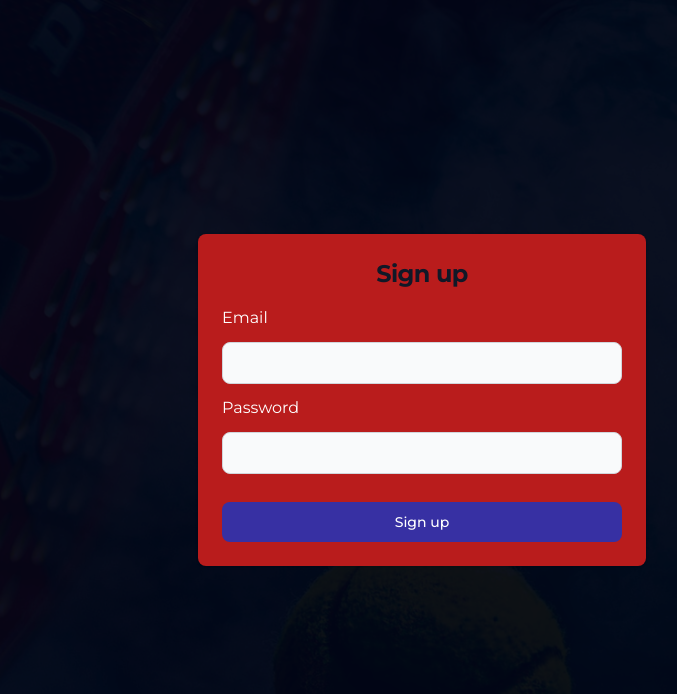
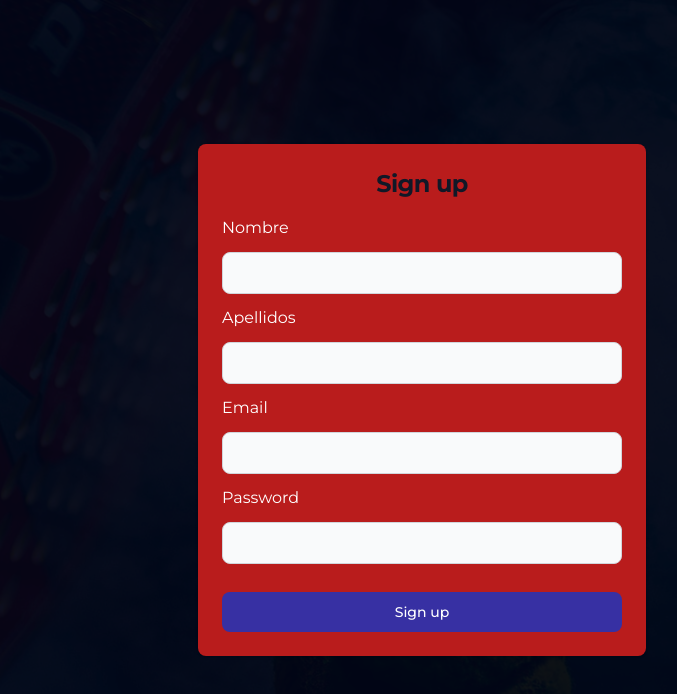
Before and after one commit to franabad/padelweb, a Next.js app: page /register in a window 1280 px wide. Shown: the top 694 px of the page, without its empty margins (218-895 px from the left). Built offline with nearby package versions, Linux system fonts and the light colour scheme; no server answers.

Commit message:
Add more options to the sign up

```diff
--- a/src/components/client/registerForm.tsx
+++ b/src/components/client/registerForm.tsx
@@ -49,6 +49,35 @@ const RegisterForm = () => {
             >
               <div className="flex flex-col">
                 <div className="flex flex-col mb-3">
+                  <label htmlFor="text" className="text-white mb-3">
+                    Nombre
+                  </label>
+                  <input
+                    className="bg-gray-50 border border-gray-300 text-gray-900 sm:text-sm rounded-lg focus:ring-primary-600 focus:border-primary-600 block w-full p-2.5 dark:bg-gray-700 dark:border-gray-600 dark:placeholder-gray-400 dark:text-white dark:focus:ring-blue-500 dark:focus:border-blue-500"
+                    type="text"
+                    id="name"
+                    {...register('name', {
+                      required: 'required'
+                    })}
+                  />
+                  {errors.name != null && (
+                    <span className="text-base text-red-600 text-center mt-2">
+                      This field is required
+                    </span>
+                  )}
+                </div>
+                <div className="flex flex-col mb-3">
+                  <label htmlFor="text" className="text-white mb-3">
+                    Apellidos
+                  </label>
+                  <input
+                    className="bg-gray-50 border border-gray-300 text-gray-900 sm:text-sm rounded-lg focus:ring-primary-600 focus:border-primary-600 block w-full p-2.5 dark:bg-gray-700 dark:border-gray-600 dark:placeholder-gray-400 dark:text-white dark:focus:ring-blue-500 dark:focus:border-blue-500"
+                    type="text"
+                    id="lastname"
+                    {...register('lastname')}
+                  />
+                </div>
+                <div className="flex flex-col mb-3">
                   <label htmlFor="email" className="text-white mb-3">
                     Email
                   </label>
@@ -65,7 +94,7 @@ const RegisterForm = () => {
                     })}
                   />
                   {errors.email != null && (
-                    <span className="text-xs text-red-600 text-center">
+                    <span className="text-base text-red-600 text-center mt-2">
                       Invalid email
                     </span>
                   )}
```
